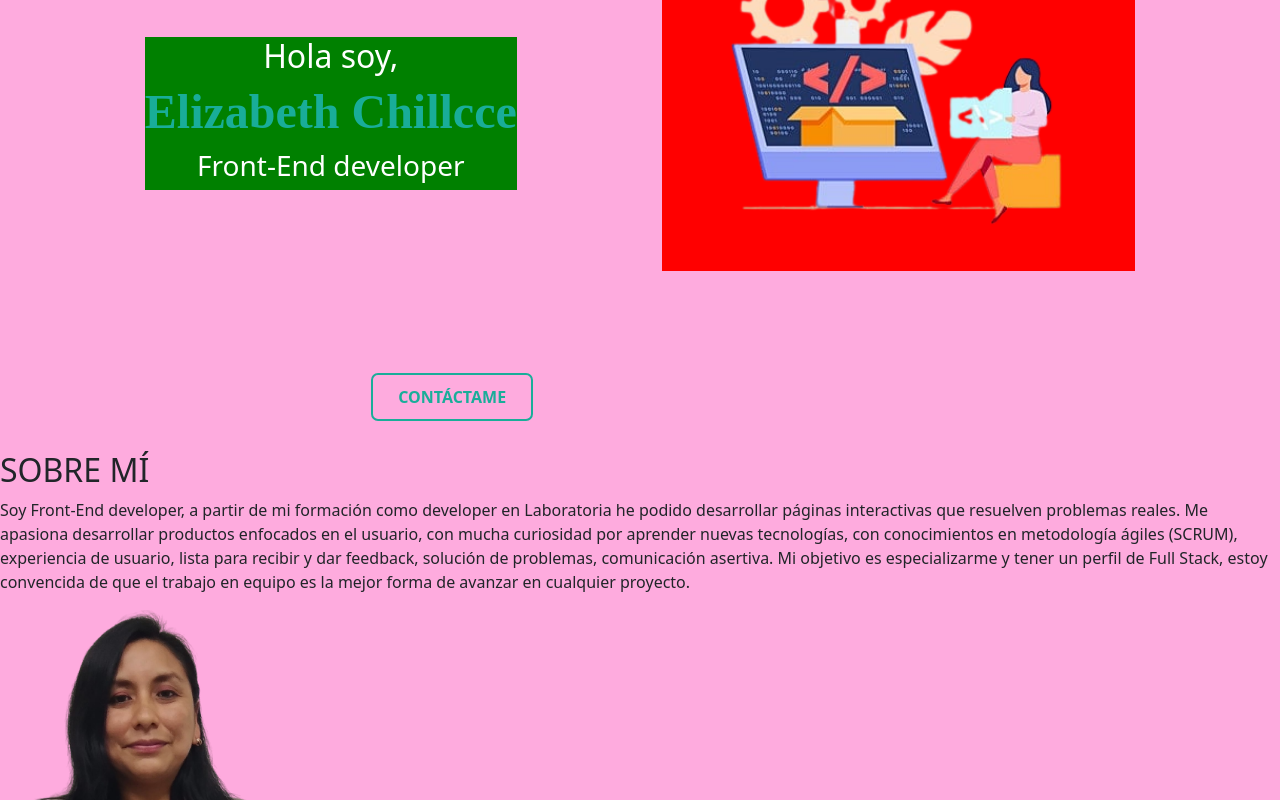
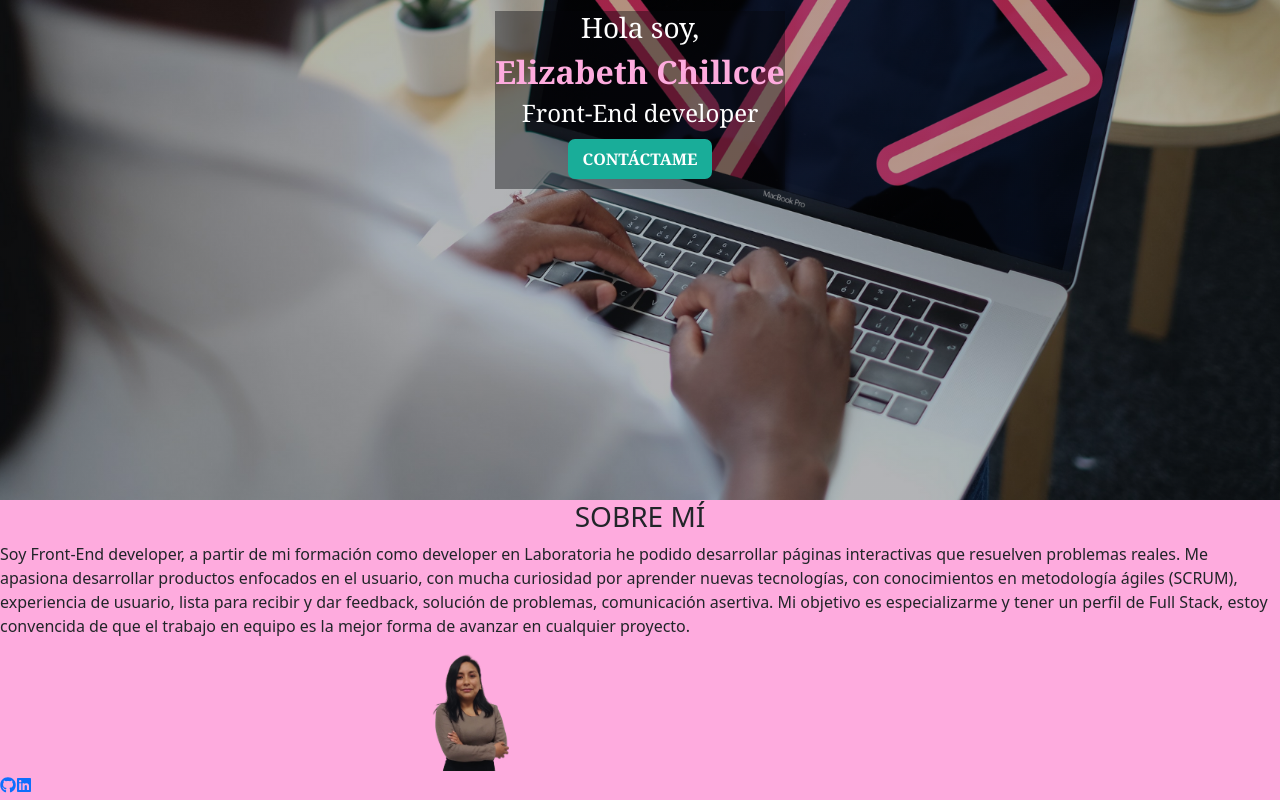
Before and after one commit to ElizabethChillcce/Elizabeth-portafolio, a React (Vite) app: page / in a window 1280 px wide. Shown: the part 300-1100 px from the top of the page. Built offline with nearby package versions, Linux system fonts and the light colour scheme.

Commit message:
Cambiando el home, insertando nueva imágen, dando estilos

```diff
--- a/src/components/Css/About.css
+++ b/src/components/Css/About.css
@@ -1,3 +1,11 @@
 .container-about{
     background-color: rgba(254, 171, 222, 1);
 }
+
+.container-image-about{
+    display: flex;
+    flex-direction: column;
+    align-content: center;
+    align-items: center;
+    /* display: grid; */
+}
--- a/src/components/Home/About.jsx
+++ b/src/components/Home/About.jsx
@@ -7,18 +7,20 @@ const About = () => {
   return (
     <>
       <section className="container-about">
-        <h2>SOBRE MÍ</h2>
-        <div>
-          <p>Soy Front-End developer, a partir de mi formación como developer en Laboratoria he podido desarrollar páginas interactivas que resuelven problemas reales. Me apasiona desarrollar productos enfocados en el usuario, con mucha curiosidad por aprender nuevas tecnologías, con conocimientos en metodología ágiles (SCRUM), experiencia de usuario, lista para recibir y dar feedback, solución de problemas, comunicación asertiva. Mi objetivo es especializarme y tener un perfil de Full Stack, estoy convencida de que el trabajo en equipo es la mejor forma de avanzar en cualquier proyecto.</p>
-        </div>
+        <div className="container-image-about">
 
-         <div>
-            <img src={Eli} style={{width:"25%"}}alt="logo"/>
-         </div>
-         <div>
-            <a><a href="https://github.com/ElizabethChillcce" target="_blank" rel="noreferrer"><FaGithub/></a>
+        <h3 className="">SOBRE MÍ</h3>
+          <div>
+            <p>Soy Front-End developer, a partir de mi formación como developer en Laboratoria he podido desarrollar páginas interactivas que resuelven problemas reales. Me apasiona desarrollar productos enfocados en el usuario, con mucha curiosidad por aprender nuevas tecnologías, con conocimientos en metodología ágiles (SCRUM), experiencia de usuario, lista para recibir y dar feedback, solución de problemas, comunicación asertiva. Mi objetivo es especializarme y tener un perfil de Full Stack, estoy convencida de que el trabajo en equipo es la mejor forma de avanzar en cualquier proyecto.</p>
+          </div>
+          <div>
+            <img src={Eli} style={{width:"20%"}}alt="logo"/>
+          </div>
 
-            </a>
+          </div>
+          <div>
+            <a href="https://github.com/ElizabethChillcce" target="_blank" rel="noreferrer"><FaGithub/></a>
+
 
             <a href="https://www.linkedin.com/in/elizabeth-chillcce-95b13523b/" target="_blank" rel="noreferrer"><FaLinkedin/></a>
         </div>
--- a/src/components/Home/Home.jsx
+++ b/src/components/Home/Home.jsx
@@ -1,23 +1,27 @@
 import React from 'react'
 import cover from '../Images/cover.png'
-/* import './HomeStyle.css'; */
+import './HomeStyle.css';
 import style from "styled-components";
 import About from "./About";
+import fondo from"../Images/fondo.png";
 
 
 const Home = () => {
 
 
-    const HomeStyle = style.section`
-    display: flex;
+    const HomeStyle = style.div`
+   /*  display: flex;
     flex-direction: column;
     align-content: center;
     align-items: center;
+    min-height: 100vh; */
+
+    position: relative;
 
     @media only screen and (min-width: 768px) {
-      display: flex;
+      /* display: flex;
       flex-direction: row;
-      justify-content: space-evenly;
+      justify-content: space-evenly;*/
      }
     `
     const Title = style.h1`
@@ -25,6 +29,7 @@ const Home = () => {
     font-family: font-file-82132;
     font-weight: 600;
     color: #19ad99;
+    position: absolute;
 
     @media only screen and (min-width: 768px) {
       font-weight: 900;
@@ -40,6 +45,7 @@ const Home = () => {
    align-items: center;
    margin-top: 100px;
    color: white;
+   position: absolute;
 
    @media only screen and (min-width: 768px) {
     background-color: green;
@@ -106,19 +112,43 @@ const Home = () => {
      }
    `
 
+   const ImageMain = style.img `
+
+   overflow: hidden;
+   background-size: cover;
+   background-repeat: no-repeat;
+   `
+
+
     return (
     <>
-    <HomeStyle>
-        <ContainerTitleParagraph>
+   <section className="container-home">
+      <div className="wrap-title-button">
+          <h3>Hola soy, </h3>
+            <h2>Elizabeth Chillcce </h2>
+          <h4>Front-End developer</h4>
+          <button className="btn-style">Contáctame</button>
+      </div>
+    </section>
+   {/*  <HomeStyle>
+
+          <ContainerTitleParagraph>
+              <h2>Hola soy, </h2>
+              <Title>Elizabeth Chillcce </Title>
+              <h3>Front-End developer</h3>
+        </ContainerTitleParagraph>
+        {/* <ContainerTitleParagraph>
               <h2>Hola soy, </h2>
               <Title>Elizabeth Chillcce </Title>
               <h3>Front-End developer</h3>
         </ContainerTitleParagraph>
         <ContainerImagen>
             <ImageCover src={cover} alt="cover" />
-        </ContainerImagen>
-    </HomeStyle>
-        <Button>Contáctame</Button>
+        </ContainerImagen> */}
+    {/*</HomeStyle>
+        <button>Contáctame</button> */}
+
+
 
       <section id="about">
         <About />
--- a/src/components/Home/HomeStyle.css
+++ b/src/components/Home/HomeStyle.css
@@ -5,3 +5,56 @@
 }
 
 body { min-height: 100vh; } */
+
+.container-home{
+    width: 100vw;
+    height: 100vh;
+    display: flex;
+    align-items: center;
+    justify-content: center;
+    flex-direction: column;
+    background-image: linear-gradient(rgba(5, 7 ,12, 0.25), rgba(5, 7, 12, 0.25)), url(../images/fondo.png);
+    background-size: cover;        /* estos 2 background ayudan a q la imagen este en toda su posición */
+    background-position: center;
+
+    /* opacity: 0.5; */
+
+}
+
+.wrap-title-button{
+    color: #fff;
+    text-align: center;
+    font-family: Georgia, 'Times New Roman', Times, serif;
+    background:rgba(5, 7 ,12, 0.40);
+}
+
+h2{
+   color: rgba(254, 171, 222, 1);
+   font-weight: 600;
+}
+
+.btn-style{
+    cursor: pointer;
+    font-size: 1em;
+    margin-top: 1%;
+    margin-bottom: 10px;
+    border: 2px solid #19ad99;
+    color: #fff;
+    background-color: #19ad99;
+    font-weight: bold;
+    border-radius: 7px;
+    transition: all .3s ease;
+    padding: 6px 12px;
+    text-transform: uppercase;
+}
+
+.btn-style:hover {
+    background:  rgba(254, 171, 222, 1);
+    color:  #19ad99;
+}
+
+@media only screen and (min-width: 768px) {
+   ¨ .btn-style{
+      padding: 10px 25px;
+   }
+   }
```
Also changed, not shown: src/components/Images/fondo.png (added).
